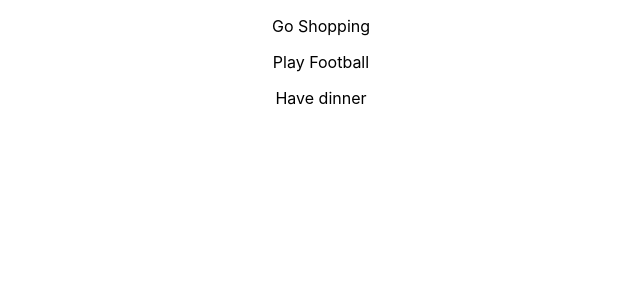
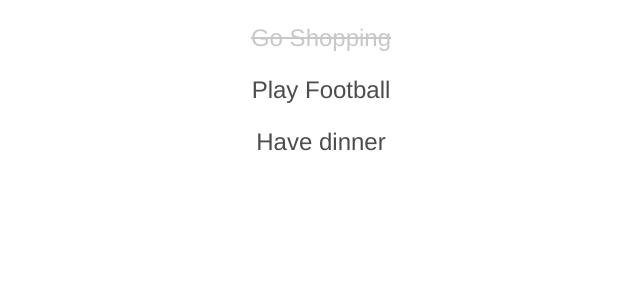
Before and after one commit to phuongduyphan/todolist-react-app, a React (Create React App) app: page / in a window 1280 px wide. Shown: the top 300 px of the page, without its empty margins (319-959 px from the left). Built offline with nearby package versions, Linux system fonts and the light colour scheme.

Commit message:
dynamic class names

```diff
--- a/src/App.js
+++ b/src/App.js
@@ -7,9 +7,9 @@ class App extends Component {
   constructor() {
     super();
     this.todoItems = [
-      'Go Shopping',
-      'Play Football',
-      'Have dinner',
+      { title: 'Go Shopping', isComplete: true },
+      { title: 'Play Football' },
+      { title: 'Have dinner' },
     ];
   }
 
@@ -17,7 +17,7 @@ class App extends Component {
     return (
       <div className="App">
         {
-          this.todoItems.map((item, index) => <TodoItem key={index} title={item} />)
+          this.todoItems.map((item, index) => <TodoItem key={index} item={item} />)
         }
       </div>
     );
--- /dev/null
+++ b/src/components/TodoItem.css
@@ -0,0 +1,14 @@
+.TodoItem {
+  font-family: 'Helvetica Neue',
+  Helvetica,
+  Arial,
+  sans-serif;
+  font-weight: 300;
+  font-size: 24px;
+  color: #4d4d4d;
+}
+
+.TodoItem-complete {
+  text-decoration: line-through;
+  opacity: .3;
+}
--- a/src/components/TodoItem.js
+++ b/src/components/TodoItem.js
@@ -1,10 +1,16 @@
 import React, { Component } from 'react';
+import './TodoItem.css';
 
 class TodoItem extends Component {
   render() {
+    let { item } = this.props;
+    let className = 'TodoItem';
+    if (item.isComplete) {
+      className += ' TodoItem-complete';
+    }
     return (
-      <div className="TodoItem">
-        <p>{this.props.title}</p>
+      <div className={className}>
+        <p>{this.props.item.title}</p>
       </div>
     );
   }
```
Also changed, not shown: 1 other file (tests, documents, lock files or other folders).
